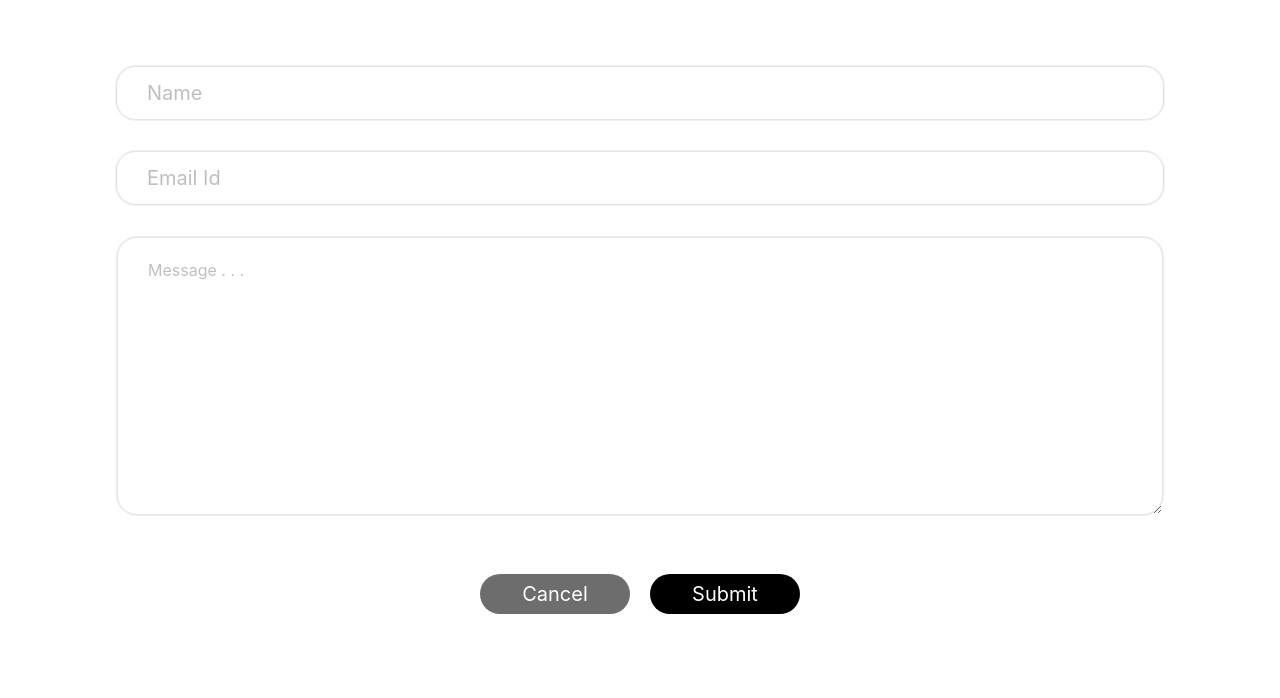
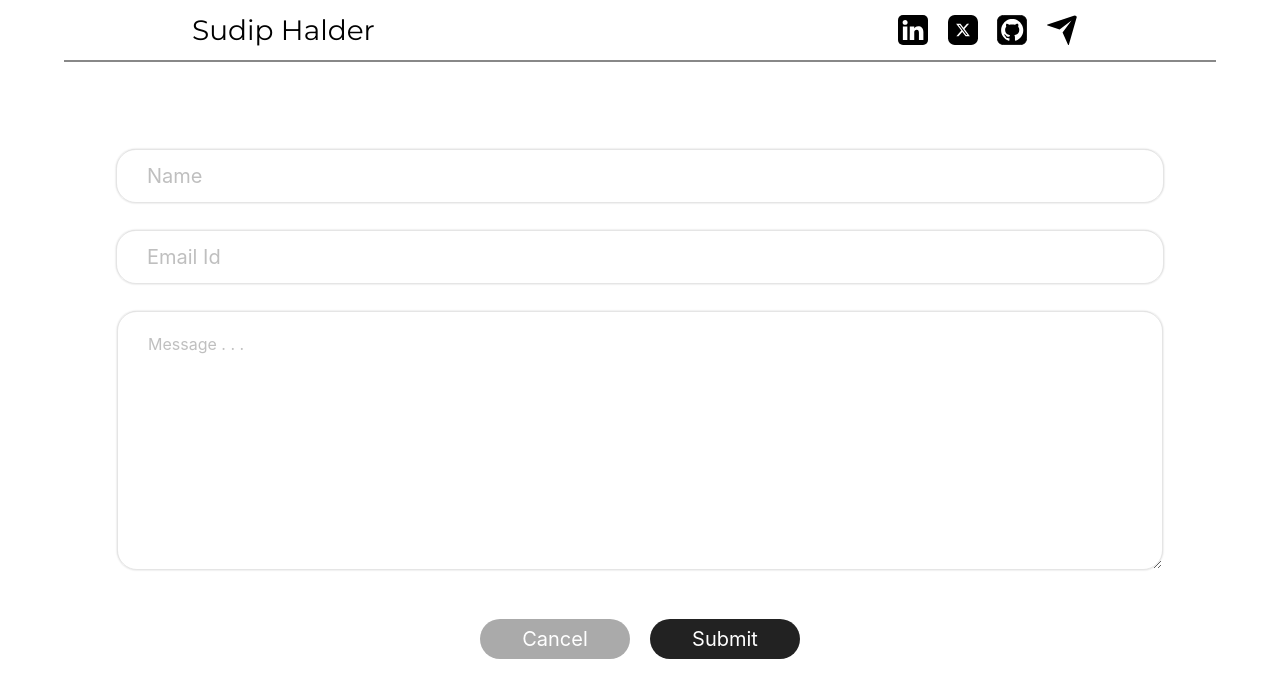
Before and after one commit to sudipme/personal-website-frontend, a React (Create React App) app: page /mail in a window 1280 px wide. Shown: the top 698 px of the page. Built offline with nearby package versions, Linux system fonts and the light colour scheme.

Commit message:
added linkedin button and changes open in this tab in some links

```diff
--- a/src/components/HomePage/Updates.js
+++ b/src/components/HomePage/Updates.js
@@ -68,7 +68,7 @@ function Updates(props) {
       <ul id="updates-container" style={updatesContainerStyle}>
         <div
           style={headingContainerStyle}
-          onClick={() => window.open("/updates", "_blank")}
+          onClick={() => (window.location.href = "/updates")}
         >
           <h1 style={headingStyle}>Updates &nbsp;</h1>
           <img
--- a/src/components/TopBar.js
+++ b/src/components/TopBar.js
@@ -1,27 +1,26 @@
 import "../css/TopBar.css";
-import SendMailLogo from "../assets/icons/send-mail.svg"
-import XLogo from "../assets/icons/x-logo.svg"
-import GithubLogo from "../assets/icons/github-logo.svg"
-import { BaseUrl} from '../config.js';
-
+import SendMailLogo from "../assets/icons/send-mail.svg";
+import LinkedinLogo from "../assets/icons/linkedin.svg";
+import XLogo from "../assets/icons/x-logo.svg";
+import GithubLogo from "../assets/icons/github-logo.svg";
+import { BaseUrl } from "../config.js";
 
 function TopBar() {
   const containerStyle = {
     width: "100vw",
-        padding:"0px",
+    padding: "0px",
     margin: "0px",
     display: "flex",
     flexDirection: "column",
     justifyContent: "space-between",
     alignItems: "center",
-    }
+  };
 
   const elementsContainerStyle = {
     display: "flex",
     alignItems: "center",
     justifyContent: "space-between",
-    }
-
+  };
 
   const titleStyle = {
     color: "#000",
@@ -30,40 +29,71 @@ function TopBar() {
     fontWeight: "500",
     lineHeight: "normal",
     cursor: "pointer",
-    }
+  };
   const topLineStyle = {
     height: "2px",
     background: "#888", //#0077B5
-    }
+  };
   return (
-        <div id="top-bar-container" style={containerStyle} >
-            <div id="top-bar-elements-container" style={elementsContainerStyle} >
-                <h1 id="top-bar-title" style={titleStyle} onClick={() => window.location.href = BaseUrl}>Sudip Halder</h1>
+    <div id="top-bar-container" style={containerStyle}>
+      <div id="top-bar-elements-container" style={elementsContainerStyle}>
+        <h1
+          id="top-bar-title"
+          style={titleStyle}
+          onClick={() => (window.location.href = BaseUrl)}
+        >
+          Sudip Halder
+        </h1>
         <SocialLinks />
       </div>
       <div id="top-line" style={topLineStyle}></div>
     </div>
-    )
+  );
 }
 
-function SocialLinks(){
+function SocialLinks() {
   const containerStyle = {
-        height: "40px",
+    height: "60px",
     display: "flex",
     justifyContent: "space-around",
     alignItems: "center",
-    }
+  };
   const iconStyle = {
     height: "30px",
+    margin: "5px",
+    borderRadius: "5px",
     cursor: "pointer",
+  };
+  return (
+    <div id="links-container" style={containerStyle}>
+      <img
+        src={LinkedinLogo}
+        style={iconStyle}
+        onClick={() =>
+          window.open("https://linkedin.com/in/sudiphalder", "_blank")
         }
-    return(
-        <div id="links-container" style={containerStyle}>
-            <img src={SendMailLogo} style={iconStyle} onClick={() => window.open("https://sudip.me/mail", '_blank')}></img>
-            <img src={XLogo} style={iconStyle} onClick={() => window.open("https://x.com/sudiphl", '_blank')}></img>
-            <img src={GithubLogo} style={iconStyle} onClick={() => window.open("https://github.com/sudipme", '_blank')}></img>
+        alt="button to visit sudip halder's linkedin profile"
+      ></img>
+      <img
+        src={XLogo}
+        style={iconStyle}
+        onClick={() => window.open("https://x.com/sudiphl", "_blank")}
+        alt="button to visit sudip halder's twitter profile"
+      ></img>
+      <img
+        src={GithubLogo}
+        style={iconStyle}
+        onClick={() => window.open("https://github.com/sudipme", "_blank")}
+        alt="button to visit sudip halder's github profile"
+      ></img>
+      <img
+        src={SendMailLogo}
+        style={iconStyle}
+        onClick={() => (window.location.href = "/mail")}
+        alt="button to send mail to sudip halder"
+      ></img>
     </div>
-    )
+  );
 }
 
 export default TopBar;
--- a/src/config.js
+++ b/src/config.js
@@ -1,2 +1,2 @@
 export const BaseUrl = "http://localhost:3000/";
-export const ApiBaseUrl = "http://localhost:8000/";
+export const ApiBaseUrl = "http://127.0.0.1:8000/";
--- a/src/css/SendMail.css
+++ b/src/css/SendMail.css
@@ -1,13 +1,13 @@
-#send-mail-main-container{
+#send-mail-main-container {
     width: 100vw;
-    height: 100vh;
+    height: calc(100vh - 60px);
     display: flex;
     justify-content: center;
     align-items: center;
     background-color: white;
 }
-#contact-form{
-    position: absolute;
+#contact-form {
+    /* position: absolute; */
     top: 50px;
     width: 80%;
     height: 80%;
@@ -15,7 +15,7 @@
     flex-flow: column;
     align-items: center;
 }
-#contact-form-input-container{
+#contact-form-input-container {
     width: 100%;
     height: 80%;
     display: flex;
@@ -23,7 +23,7 @@
     justify-content: space-around;
     align-items: center;
 }
-.form-input{
+.form-input {
     width: 50%;
     height: 50px;
     padding-left: 20px;
@@ -32,32 +32,32 @@
     color: black;
     font-size: 24px;
     line-height: 24px;
-    font-family: 'Inter', sans-serif;
+    font-family: "Inter", sans-serif;
     font-style: normal;
     font-weight: 400;
 
     border-radius: 20px;
-    border: 1px solid rgba(0, 0, 0, 0.10);
-    box-shadow: 0px 0px 2px rgba(0, 0, 0, 0.20);
-    background-color: rgba(67, 64, 64, 0.00);
+    border: 1px solid rgba(0, 0, 0, 0.1);
+    box-shadow: 0px 0px 2px rgba(0, 0, 0, 0.2);
+    background-color: rgba(67, 64, 64, 0);
 }
-.form-input:focus{
+.form-input:focus {
     outline: none;
-    box-shadow: 0px 0px 10px rgba(0, 0, 0, 0.20);
+    box-shadow: 0px 0px 10px rgba(0, 0, 0, 0.2);
 }
-.form-input::placeholder{
+.form-input::placeholder {
     padding-left: 10px;
     color: rgba(0, 0, 0, 0.25);
     font-size: 24px;
     line-height: 24px;
-    font-family: 'Inter', sans-serif;
+    font-family: "Inter", sans-serif;
     font-style: normal;
     font-weight: 400;
 }
-.form-input:focus::placeholder{
+.form-input:focus::placeholder {
     color: transparent;
 }
-#message-textbox{
+#message-textbox {
     width: 50%;
     min-height: 50%;
     max-height: 100%;
@@ -65,18 +65,18 @@
     font-size: 16px;
 
     border-radius: 20px;
-    border: 1px solid rgba(0, 0, 0, 0.10);
-    box-shadow: 0px 0px 2px rgba(0, 0, 0, 0.20);
-    background-color: rgba(67, 64, 64, 0.00);
+    border: 1px solid rgba(0, 0, 0, 0.1);
+    box-shadow: 0px 0px 2px rgba(0, 0, 0, 0.2);
+    background-color: rgba(67, 64, 64, 0);
 }
-#message-textbox:focus{
-    box-shadow: 0px 0px 10px rgba(0, 0, 0, 0.20);
+#message-textbox:focus {
+    box-shadow: 0px 0px 10px rgba(0, 0, 0, 0.2);
     outline: none;
 }
-#message-textbox::placeholder{
+#message-textbox::placeholder {
     font-size: 16px;
 }
-#response-msg{
+#response-msg {
     margin: 0;
 
     text-align: center;
@@ -84,78 +84,79 @@
     font-size: 20px;
     font-weight: bold;
 }
-#contact-form-submit-btn-container{
+#contact-form-submit-btn-container {
     height: 20%;
+    max-width: 100vw;
     display: flex;
     justify-content: center;
     align-items: center;
 }
-#submit-btn{
+#submit-btn {
     width: 200px;
     height: 50px;
     margin: 5px;
+    margin-left: 10px;
 
-    color: #FFF;
-    font-family: 'Inter', sans-serif;
+    color: #fff;
+    font-family: "Inter", sans-serif;
     font-style: normal;
     font-weight: 400;
     font-size: 24px;
     line-height: 29px;
 
-    background-color: black;
+    background-color: #222;
     border: none;
     border-radius: 20px;
 }
-#back-button{
+#back-button {
     width: 200px;
     height: 50px;
     margin: 5px;
+    margin-right: 10px;
 
-    color: #FFF;
-    font-family: 'Inter', sans-serif;
+    color: #fff;
+    font-family: "Inter", sans-serif;
     font-style: normal;
     font-weight: 400;
     font-size: 24px;
     line-height: 29px;
 
-    background-color: rgba(0, 0, 0, 0.571);
+    background-color: #aaa;
     border: none;
     border-radius: 20px;
 }
 
 @media screen and (max-width: 1300px) {
-
-    #contact-form-submit-btn-container{
+    #contact-form-submit-btn-container {
         height: 10%;
     }
-    .form-input{
+    .form-input {
         width: 100%;
         height: 50px;
 
         font-size: 20px;
     }
-    .form-input::placeholder{
+    .form-input::placeholder {
         font-size: 20px;
     }
 
-    #message-textbox{
+    #message-textbox {
         width: 100%;
     }
-    #submit-btn{
+    #submit-btn {
         width: 150px;
         height: 40px;
         font-size: 20px;
         margin: 10px;
-
     }
-    #back-button{
+    #back-button {
         width: 150px;
         height: 40px;
         font-size: 20px;
         margin: 10px;
     }
 
-    #response-msg{
+    #response-msg {
         font-size: 16px;
     }
 }
--- a/src/css/TopBar.css
+++ b/src/css/TopBar.css
@@ -1,30 +1,31 @@
-#top-bar-elements-container{
+#top-bar-elements-container {
     width: 70vw;
+    height: 60px;
     max-width: 1300px;
 }
-#top-bar-title{
+#top-bar-title {
     font-size: 28px;
 }
-#top-line{
+#top-line {
     width: 90vw;
     max-width: 1500px;
 }
-#links-container{
+#links-container {
     width: 200px;
 }
 
-
-@media screen and (max-width: 768px){
-    #top-bar-elements-container{
+@media screen and (max-width: 768px) {
+    #top-bar-elements-container {
         width: 85vw;
+        height: 60px;
     }
-    #top-bar-title{
+    #top-bar-title {
         font-size: 24px;
     }
-    #top-line{
+    #top-line {
         width: 90vw;
     }
-    #links-container{
+    #links-container {
         width: 150px;
     }
 }
--- a/src/pages/HomePage.js
+++ b/src/pages/HomePage.js
@@ -10,6 +10,7 @@ import Footer from "../components/Footer.js";
 import "../css/HomePage.css";
 import RightArrowIcon from "../assets/icons/right-arrow-icon.svg";
 
+// function HomePage({ callback }) {
 function HomePage() {
   const [isHighlightsLoaded, setIsHighlightsLoaded] = useState(false);
   const [isFeaturedProjectsLoaded, setIsFeaturedProjectsLoaded] =
@@ -27,6 +28,10 @@ function HomePage() {
 
   let everythingLoaded =
     isHighlightsLoaded && isFeaturedProjectsLoaded && isFeaturedBlogsLoaded;
+
+  // useEffect(() => {
+  //   everythingLoaded && callback();
+  // }, [everythingLoaded]);
 
   const homePageStyle = {
     width: "100vw",
@@ -147,7 +152,7 @@ function Heading(props) {
   return (
     <div
       style={headingContainerStyle}
-      onClick={() => window.open(props.link, "_blank")}
+      onClick={() => (window.location.href = props.link)}
     >
       <h1 style={headingStyle}>{props.title} &nbsp;</h1>
       <img
--- a/src/pages/SendMail.js
+++ b/src/pages/SendMail.js
@@ -1,5 +1,6 @@
 import React, { useState } from "react";
 import { ApiBaseUrl } from "../config.js";
+import TopBar from "../components/TopBar.js";
 import "../css/SendMail.css";
 
 function redirectTo(link) {
@@ -57,6 +58,8 @@ function SendMail() {
   };
 
   return (
+    <>
+      <TopBar />
       <div id="send-mail-main-container">
         <form id="contact-form" onSubmit={handleSubmit} name="mail-form">
           <div id="contact-form-input-container">
@@ -106,6 +109,7 @@ function SendMail() {
           </div>
         </form>
       </div>
+    </>
   );
 }
 
```
Also changed, not shown: src/App.js (+14 -1 lines), src/index.js (+7 -7 lines), src/assets/icons/linkedin.svg (added). Lines whose indentation alone changed are shown as unchanged.
